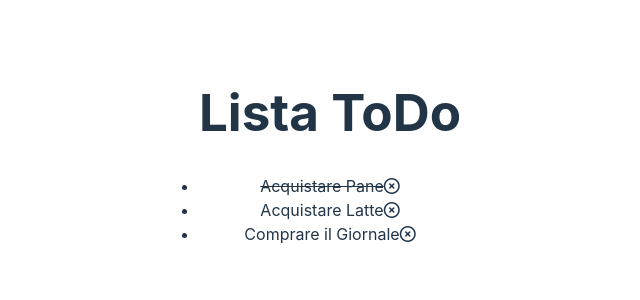
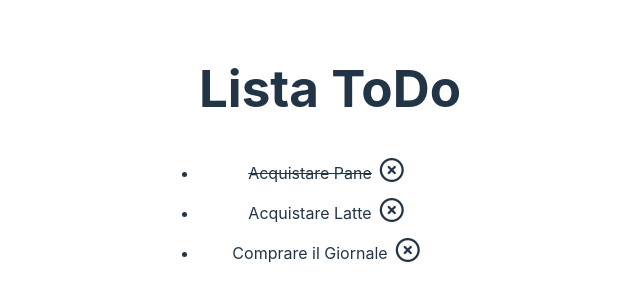
Before and after one commit to danieledisco/vue-todolist, a Vue app: page / in a window 1280 px wide. Shown: the part 244-544 px from the top of the page, without its empty margins (330-970 px from the left). Built offline with nearby package versions, Linux system fonts and the light colour scheme.

Commit message:
Aggiunto_Style_Icona

```diff
--- a/src/App.vue
+++ b/src/App.vue
@@ -48,4 +48,9 @@ export default {
   </ul>
 </template>
 
-<style></style>
+<style>
+i {
+  font-size: 1.5rem;
+  padding: 0.5rem;
+}
+</style>
```
Also changed, not shown: 2 other files (tests, documents, lock files or other folders).
